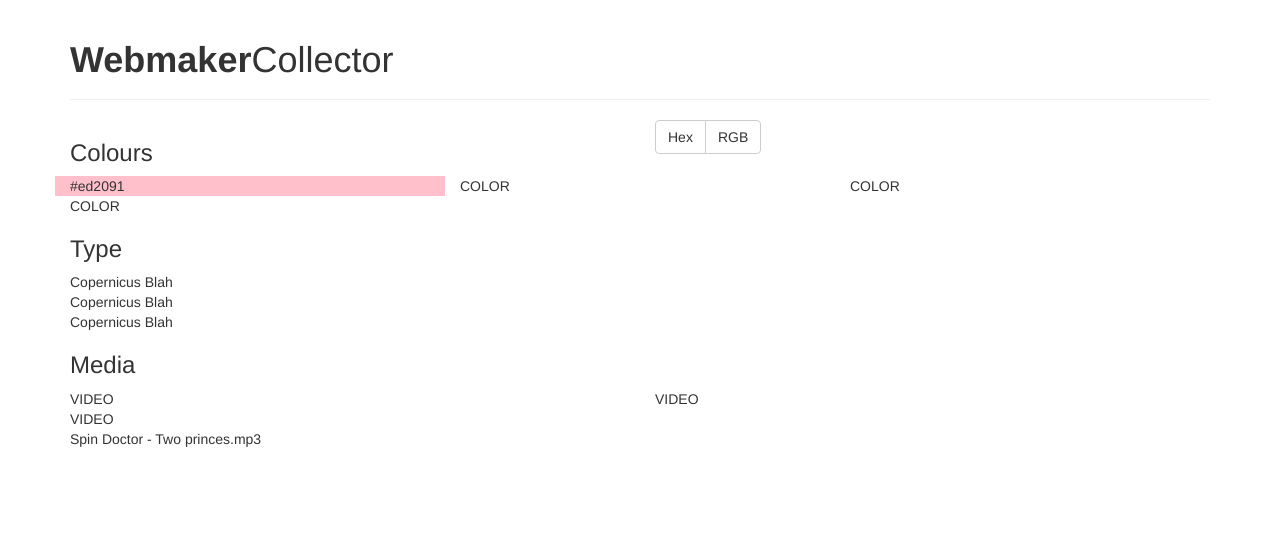
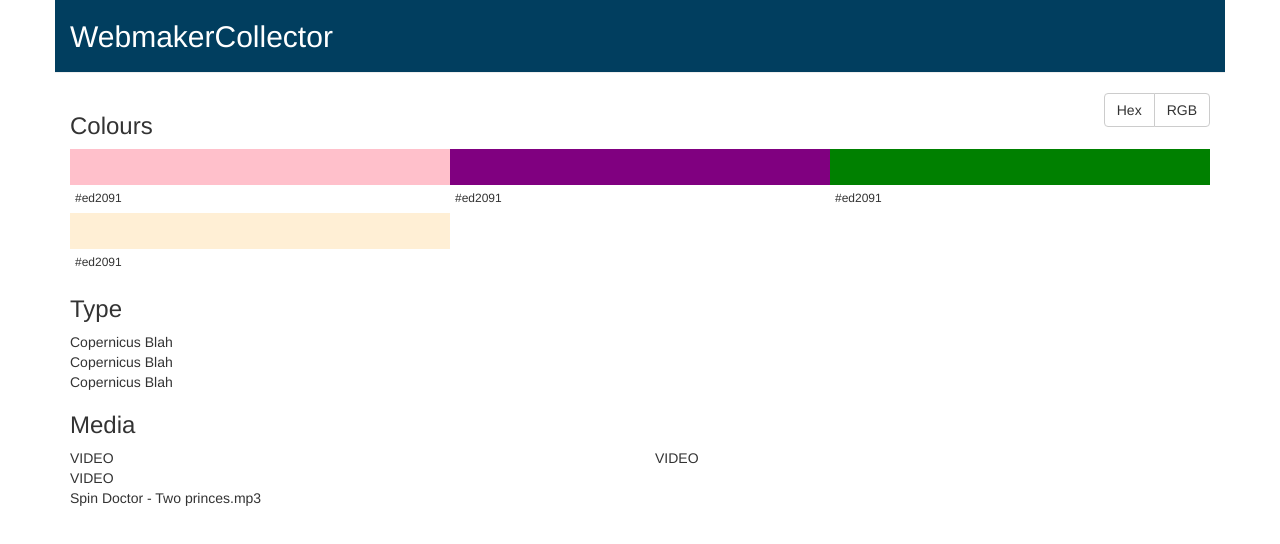
Before and after one commit to humphd/webmaker-colours, a website: page app/index.html in a window 1280 px wide. Drawn offline with nearby package versions, Linux system fonts and the light colour scheme.

Commit message:
uber basic styling

```diff
--- /dev/null
+++ b/app/collector.css
@@ -0,0 +1,30 @@
+/* Mixins */
+.no-padding {
+  padding: 0;
+}
+
+.constrained {
+  margin-left: 0;
+  margin-right: 0;
+}
+
+.light {
+  font-weight: 100;
+}
+  .light strong {
+    font-weight: 500;
+  }
+
+/* Components */
+#webmaker-collector header {
+  background-color: #013e5f;
+  color: #fff;
+  margin-top: 0;
+}
+
+.color-data {
+  background-color: rgba(255,255,255,1);
+  font-size: 1.2rem;
+  padding: 5px;
+  margin-top: 3em;
+}
--- a/app/index.html
+++ b/app/index.html
@@ -3,35 +3,44 @@
 <head>
   <title>WebmakerCollector</title>
   <link rel="stylesheet" type="text/css" href="bower_components/bootstrap/dist/css/bootstrap.css">
-  <!-- <link rel="stylesheet" type="text/css" href="bower_components/makerstrap/makerstrap.min.css"> -->
+  <link rel="stylesheet" type="text/css" href="bower_components/makerstrap/makerstrap.min.css">
+  <link rel="stylesheet" type="text/css" href="collector.css">
 </head>
 <body>
 
-  <div id="webmaker-collector" class="container">
-    <header class="page-header">
-      <h1><strong>Webmaker</strong>Collector</h1>
+  <div id="webmaker-collector">
+    <header class="page-header container">
+      <h2 class="light"><strong>Webmaker</strong>Collector</h2>
     </header>
 
+    <div class="container">
       <section>
         <div class="row">
           <div class="col-xs-6">
             <h3>Colours</h3>
           </div>
           <div class="col-xs-6">
-          <div class="btn-group">
+            <div class="btn-group pull-right">
               <button type="button" class="btn btn-default">Hex</button>
               <button type="button" class="btn btn-default">RGB</button>
             </div>
           </div>
         </div>
 
-      <div class="row">
-        <div class="col-xs-4" style="background-color: pink;">
-          #ed2091
+        <div class="row constrained">
+          <div class="col-xs-4 no-padding" style="background-color: pink;">
+            <div class="color-data">#ed2091</div>
           </div>
-        <div class="col-xs-4">COLOR</div>
-        <div class="col-xs-4">COLOR</div>
-        <div class="col-xs-4">COLOR</div>
+          <div class="col-xs-4 no-padding" style="background-color: purple;">
+            <div class="color-data">#ed2091</div>
+          </div>
+          <div class="col-xs-4 no-padding" style="background-color: green;">
+            <div class="color-data">#ed2091</div>
+          </div>
+          <div class="col-xs-4 no-padding" style="background-color: papayawhip;">
+            <div class="color-data">#ed2091</div>
+          </div>
+
         </div>
       </section>
 
@@ -45,6 +54,7 @@
 
       <section>
         <h3>Media</h3>
+
         <div class="row">
           <div class="col-xs-6">VIDEO</div>
           <div class="col-xs-6">VIDEO</div>
@@ -57,5 +67,7 @@
       </section>
     </div>
 
+  </div>
+
 </body>
 </html>
```
Lines whose indentation alone changed are shown as unchanged.
